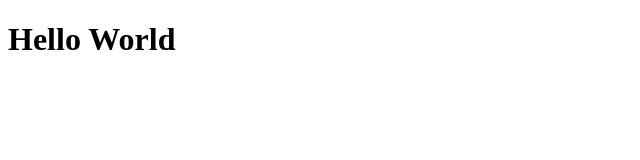
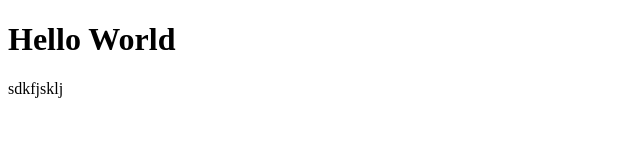
Before and after one commit to lincolnstep/personalblog, a plain HTML site: page index.html in a window 1280 px wide. Shown: the full height of the page, 0-640 px from the left. Drawn offline with Linux system fonts and the light colour scheme.

Commit message:
added span tag

```diff
--- a/index.html
+++ b/index.html
@@ -7,5 +7,6 @@
   </head>
   <body>
     <h1>Hello World</h1>
+    <span>sdkfjsklj</span>
   </body>
 </html>
```
